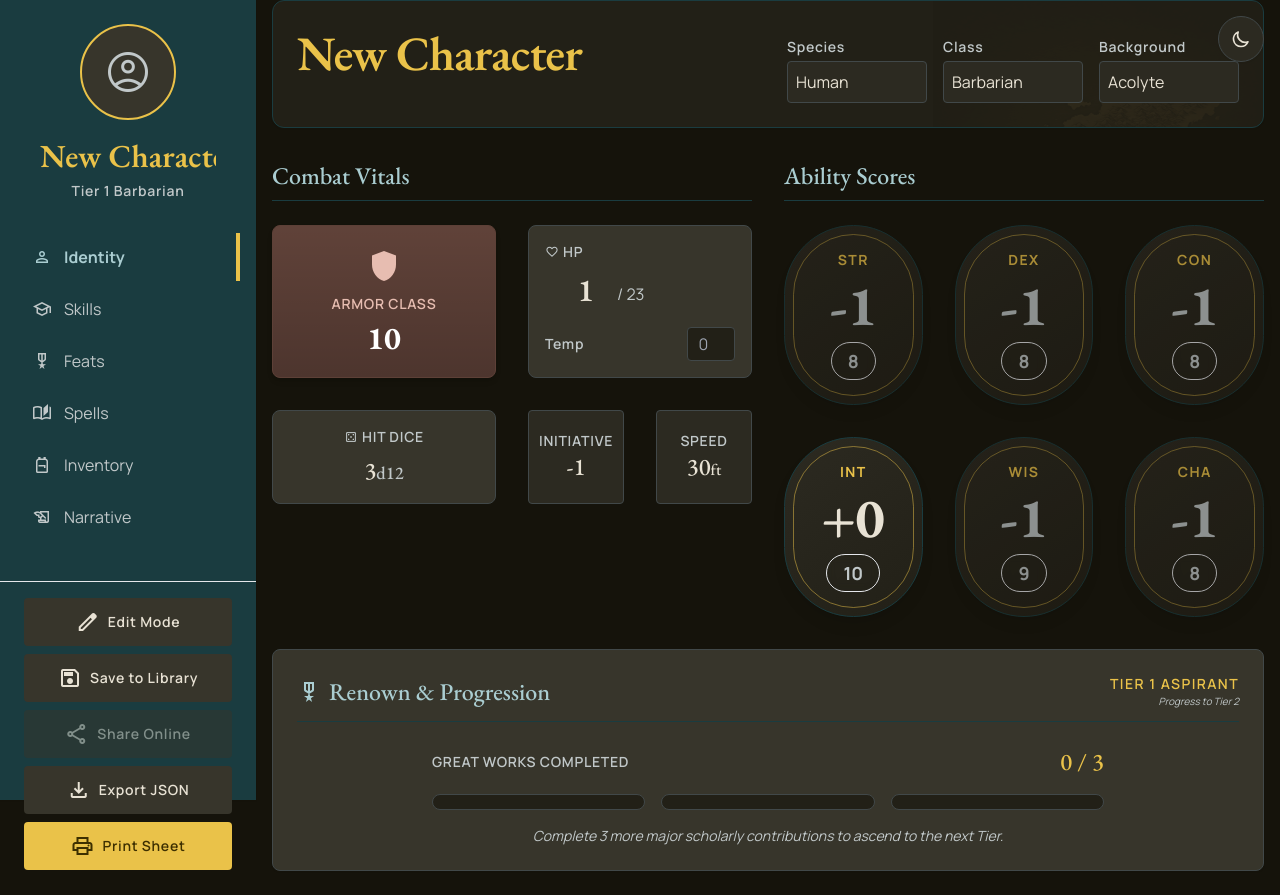
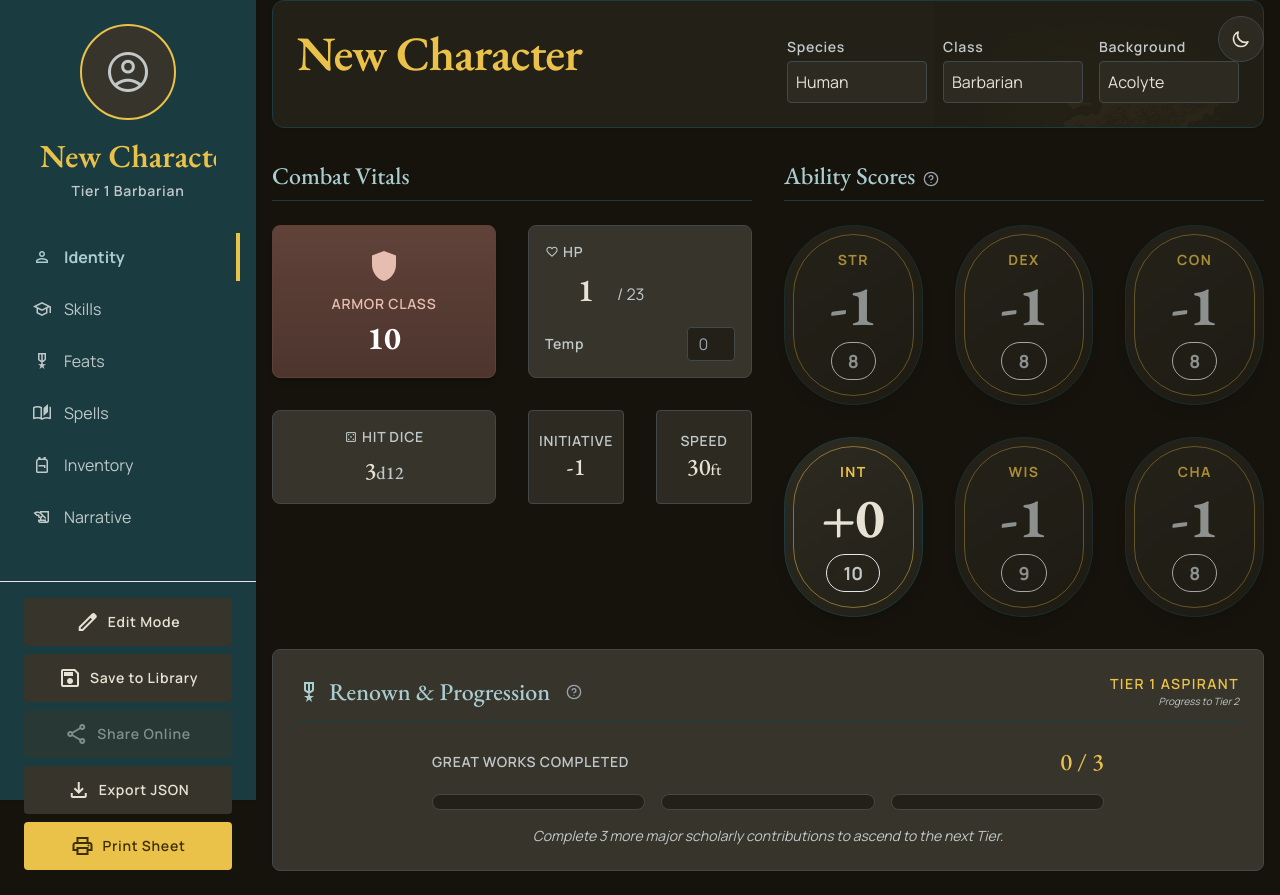
Before and after one commit to MelvinLoos/5e-character-sheet, a Vue app: page /identity in a window 1280 px wide. Built offline with nearby package versions, Linux system fonts and the light colour scheme; what ajv-errors would draw is missing.

Commit message:
feat: add InfoButtons to Ability Scores and Renown headings

```diff
--- a/src/components/sheet/AbilityScores.vue
+++ b/src/components/sheet/AbilityScores.vue
@@ -85,7 +85,7 @@ watch(
 <template>
   <section class="flex flex-col gap-6">
     <div class="flex justify-between items-end border-b border-primary-container pb-2">
-      <h3 class="font-headline-md text-headline-md text-primary">Ability Scores</h3>
+      <h3 class="font-headline-md text-headline-md text-primary">Ability Scores<InfoButton topic="point-buy" /></h3>
       <span
         v-if="store.isEditing"
         class="font-label-md text-label-md text-tertiary bg-tertiary/10 px-3 py-1 rounded-full border border-tertiary/30"
--- a/src/components/sheet/RenownProgression.vue
+++ b/src/components/sheet/RenownProgression.vue
@@ -56,7 +56,7 @@ function getProgressText(data: MilestoneData, milestones: number) {
   >
     <div class="flex justify-between items-center border-b border-primary-container pb-3 mb-6">
       <h3 class="font-headline-md text-headline-md text-primary flex items-center gap-2">
-        <span class="material-symbols-outlined">military_tech</span> Renown & Progression
+        <span class="material-symbols-outlined">military_tech</span> Renown & Progression<InfoButton topic="renown-system" />
       </h3>
       <div class="flex flex-col items-end">
         <span class="font-label-md text-label-md text-tertiary uppercase tracking-widest">
```
